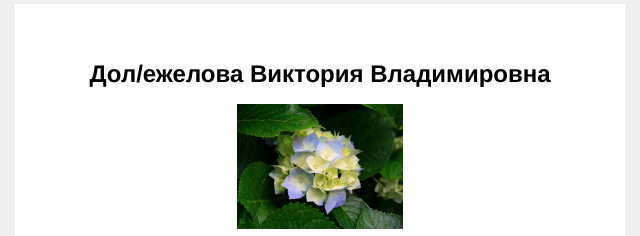
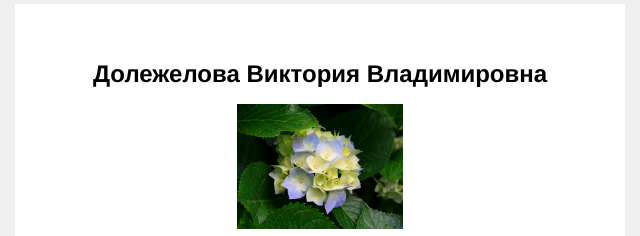
Before and after one commit to alphavita/GoForIT2, a plain HTML site: page HTML_Modul_1/DZ1.html in a window 1280 px wide. Shown: the top 236 px of the page, 400-1040 px from the left. Drawn offline with Linux system fonts and the light colour scheme.

Commit message:
тренировка

```diff
--- a/HTML_Modul_1/DZ1.html
+++ b/HTML_Modul_1/DZ1.html
@@ -7,7 +7,7 @@
 </head>
 <body>
 	<div class="wraper">
-		<h2>Дол/ежелова Виктория Владимировна</h2>
+		<h2>Долежелова Виктория Владимировна</h2>
 		<img src="Hydrangeas.jpg">
 		<p>Студентка программа подготовки
 			Frontend-специалистов</p>
```
